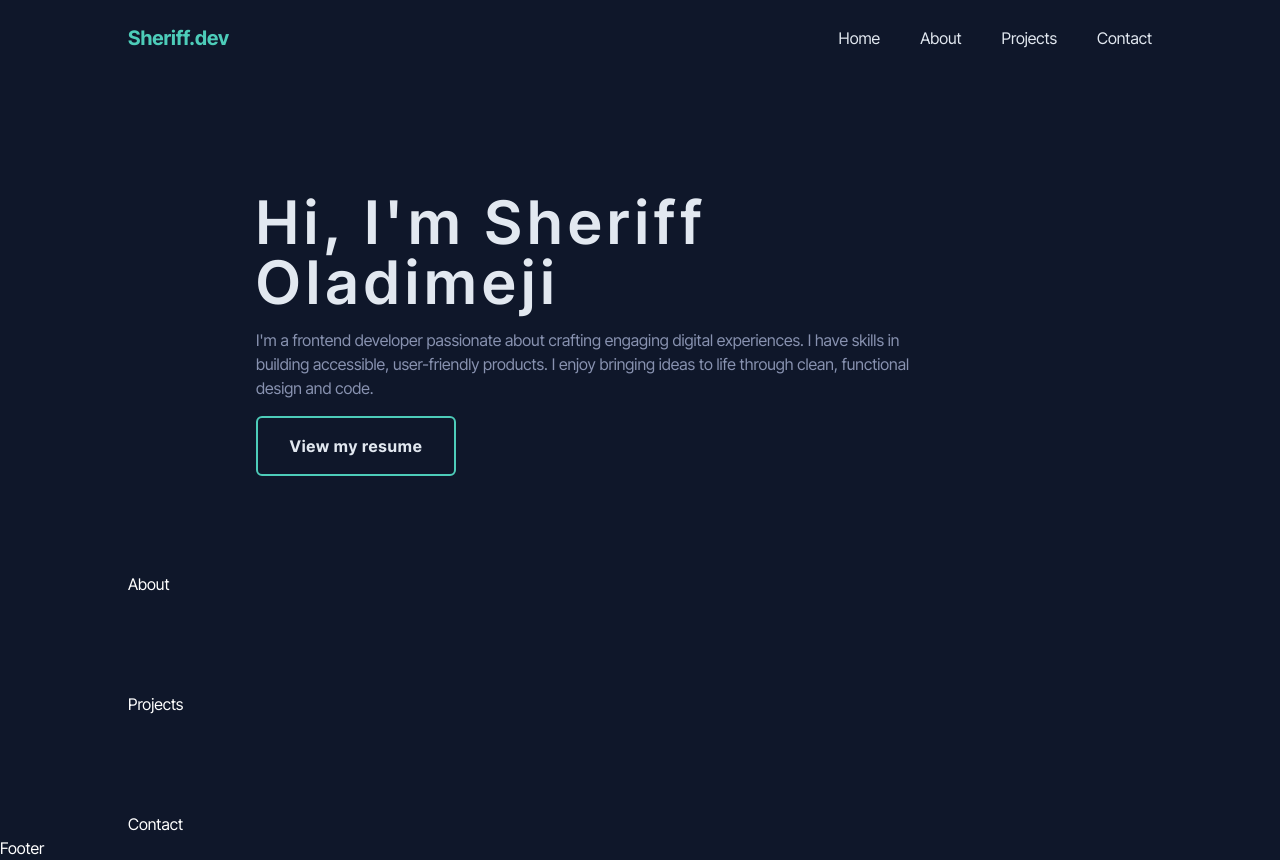
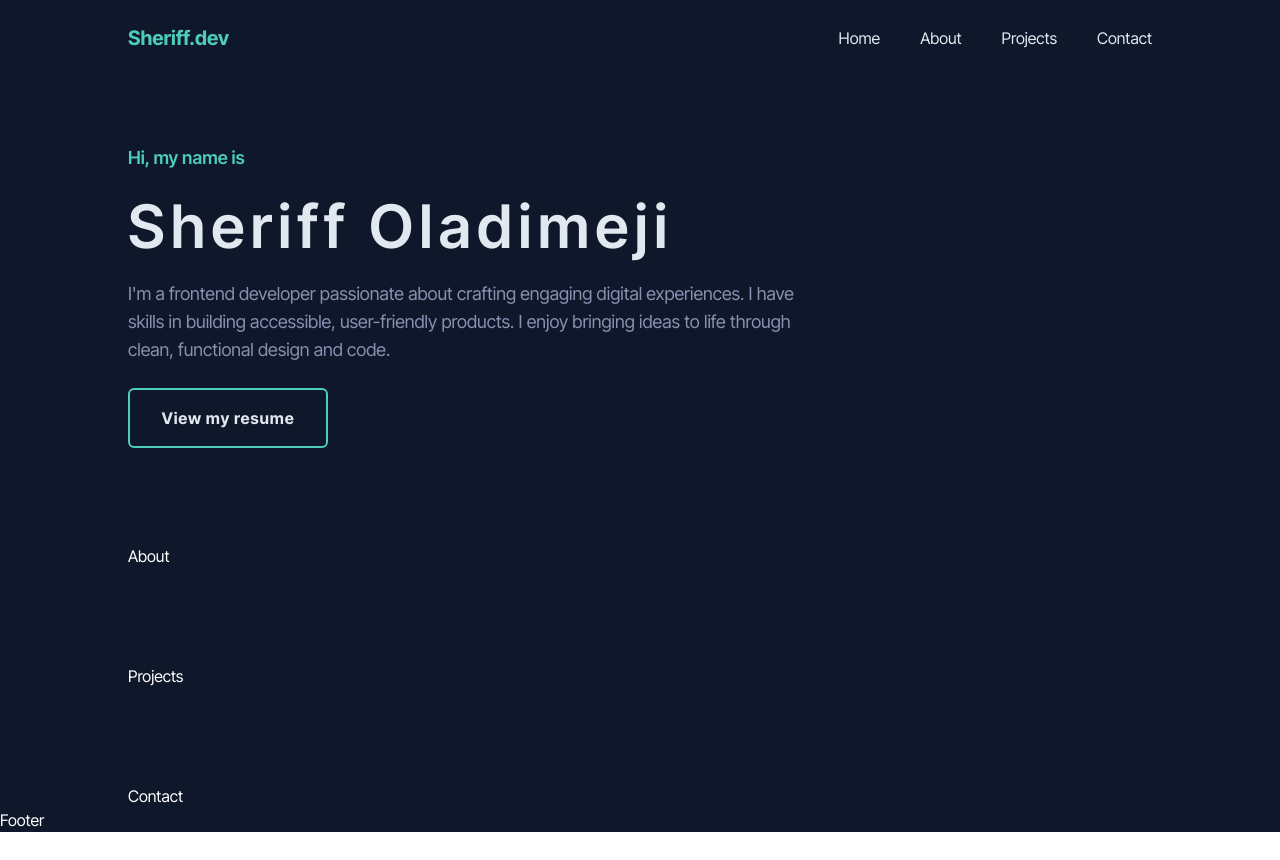
Before and after one commit to Sheriff-Oladimeji/portfolio, a React (Vite) app: page / in a window 1280 px wide. After the commit the page ends 832 px from the top, so only its background shows below. Built offline with nearby package versions, Linux system fonts and the light colour scheme.

Commit message:
fix: update navigation styling

```diff
--- a/src/App.jsx
+++ b/src/App.jsx
@@ -8,7 +8,7 @@ import Projects from "./components/Projects"
 
 const App = () => {
   return (
-    <div className='bg-darkBg relative font-inter text-white'>
+    <div className='bg-darkBg relative flex flex-col justify-between font-inter text-white'>
       <Navbar />
       <Header />
       <About />
--- a/src/components/Header.jsx
+++ b/src/components/Header.jsx
@@ -1,15 +1,14 @@
 import resume from "../assets/Sheriff-Resume.pdf";
 const Header = () => {
   return (
-    <header className="pt-28 w-[90%] md:w-[60%] mx-auto" name="home">
-      <div className="flex flex-col items-center sm:items-start w-full gap-4">
-        <h1 className="text-4xl md:text-6xl font-semibold text-bold  tracking-widest">
-          Hi, I'm Sheriff <span className="hidden md:inline">Oladimeji</span>
+    <header className="pt-10 md:pt-16 w-[90%] md:w-[80%] mx-auto" name="home">
+      <div className="flex flex-col items-center sm:items-start w-full gap-6">
+        <span className="text-green text-lg font-semibold">Hi, my name is</span>
+        <h1 className="text-4xl sm:text-5xl md:text-6xl font-semibold text-bold  tracking-widest text-center sm:text-start">
+          Sheriff Oladimeji
         </h1>
-        {/* <h2 className="text-3xl md:text-4xl font-bold text-gray md:tracking-widest">
-          Frontend Developer.
-        </h2> */}
-        <p className="text-gray max-w-2xl text-center sm:text-start">
+
+        <p className="text-gray max-w-2xl text-center text-lg sm:text-start">
           I'm a frontend developer passionate about crafting engaging digital
           experiences. I have skills in building accessible, user-friendly
           products. I enjoy bringing ideas to life through clean, functional
--- a/src/components/Navbar.jsx
+++ b/src/components/Navbar.jsx
@@ -28,6 +28,7 @@ const Navbar = () => {
   const [nav, setNav] = useState(false);
   const handleNav = () => setNav(!nav);
   const [isScrollingUp, setIsScrollingUp] = useState(false);
+   const [atTop, setAtTop] = useState(true);
 
   useEffect(() => {
     let prevScrollPos = window.pageYOffset;
@@ -36,6 +37,9 @@ const Navbar = () => {
       const currentScrollPos = window.pageYOffset;
       setIsScrollingUp(prevScrollPos > currentScrollPos);
       prevScrollPos = currentScrollPos;
+
+      // Update the atTop state based on the currentScrollPos
+      setAtTop(currentScrollPos === 0);
     };
 
     window.addEventListener("scroll", handleScroll);
@@ -47,7 +51,7 @@ const Navbar = () => {
   return (
     <nav
       className={`w-full h-[80px] py-6 bg-darkBg ${
-        isScrollingUp ? "fixed top-0 left-0 z-50 shadow-xl" : ""
+        isScrollingUp && !atTop ? "fixed top-0 left-0 z-50 shadow-xl" : ""
       }`}
     >
       <div className="w-[80%] mx-auto hidden md:flex justify-between   items-center">
@@ -92,7 +96,7 @@ const Navbar = () => {
                 key={link.id}
                 to={link.url}
                 onClick={handleNav}
-                className="text-xl font-bold hover:text-green text-light cursor-pointer"
+                className="text-2xl  tracking-widest font-bold hover:text-green text-light cursor-pointer"
                 smooth={true}
                 duration={500}
               >
--- a/src/index.css
+++ b/src/index.css
@@ -3,6 +3,16 @@
 @tailwind components;
 @tailwind utilities;
 
+@layer base {
+  html {
+      scroll-behavior: smooth;
+    }
+    *{
+        margin: 0;
+        padding: 0;
+        box-sizing: border-box;
+    }
+}
 .container{
     @apply  pt-24 w-[90%] md:w-[80%] mx-auto;
 }
```
Lines whose indentation alone changed are shown as unchanged.
